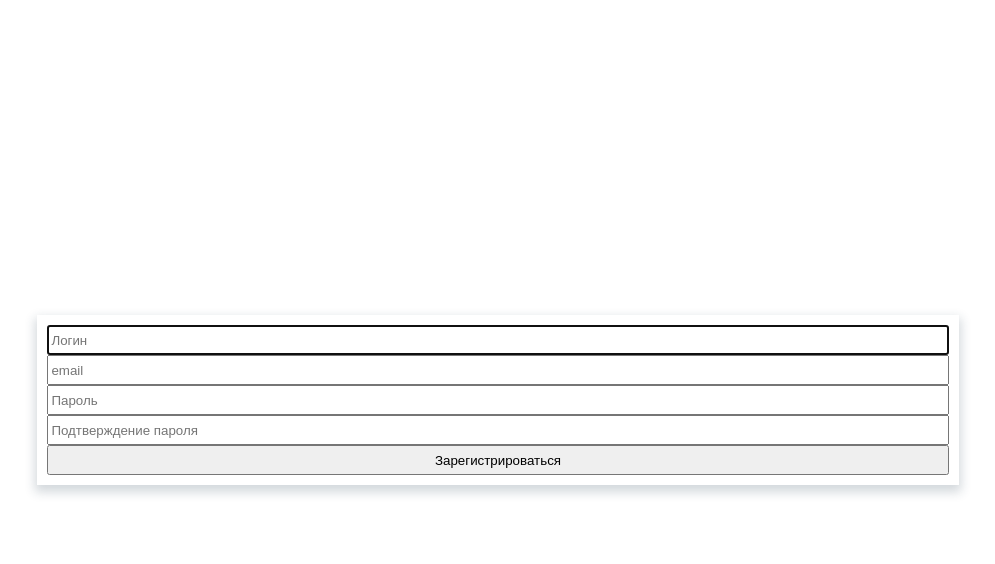
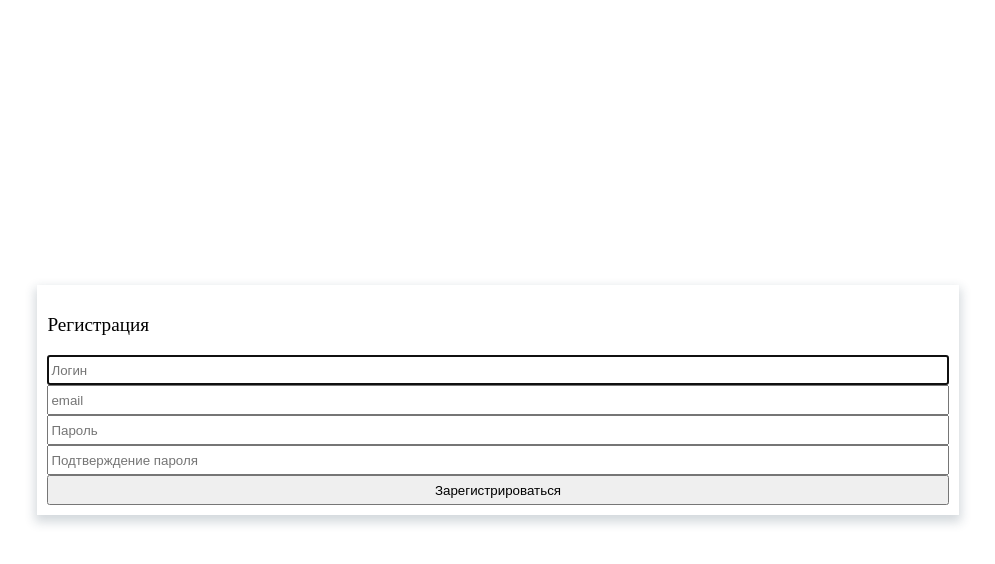
Before and after one commit to lain0x15/mood2anime, a Django app: page /accounts/signup/ in a window 1280 px wide. Shown: the top 564 px of the page, without its empty margins (142-1137 px from the left). Run offline with Django 3.2, Linux system fonts and the light colour scheme.

Commit message:
add signup

```diff
--- a/extend_auth/templates/registration/login.html
+++ b/extend_auth/templates/registration/login.html
@@ -20,6 +20,7 @@
 
         {# Assumes you set up the password_reset view in your URLconf #}
         <p><a href="{% url 'password_reset' %}">Забыли пароль?</a></p>
+        <p><a href="{% url 'signup' %}">Зарегистрировать новый аккаунт</a></p>
     </div>
 </div>
 {% endblock %}
--- a/extend_auth/templates/signup.html
+++ b/extend_auth/templates/signup.html
@@ -7,6 +7,7 @@
 {% block main %}
 <div class="middle">
     <div class="wrapper">
+        <p>Регистрация</p>
         {% if form.errors %}
         <p>{{form.errors}}</p>
         {% endif %}
```
